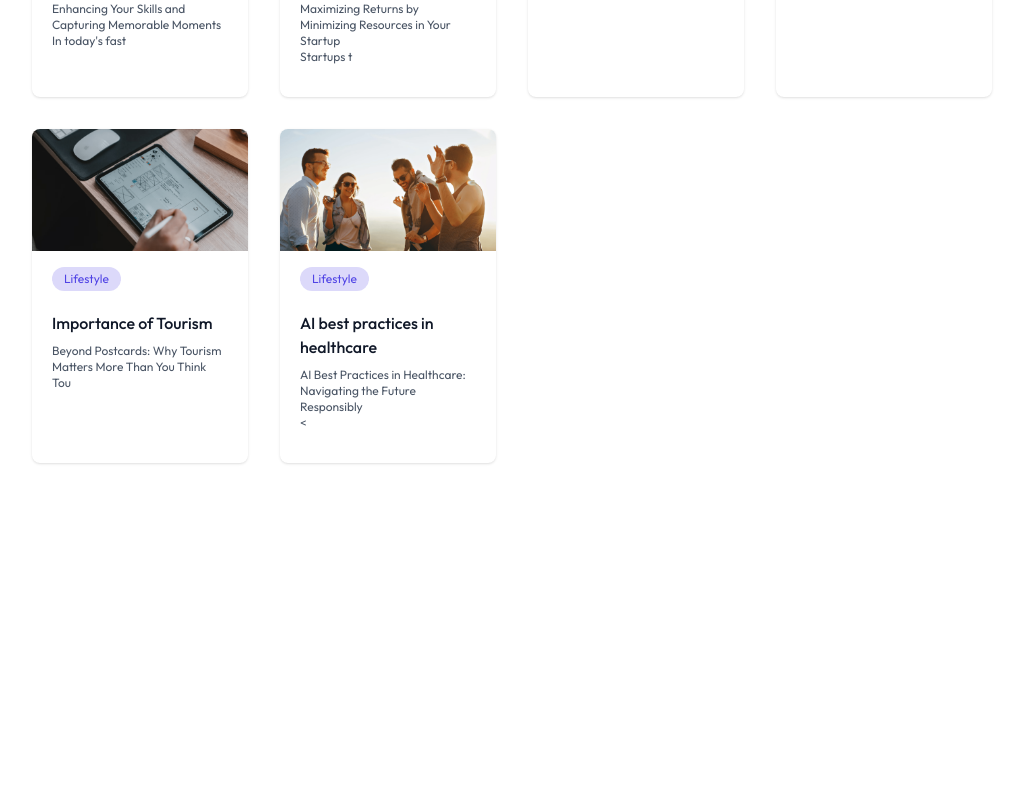
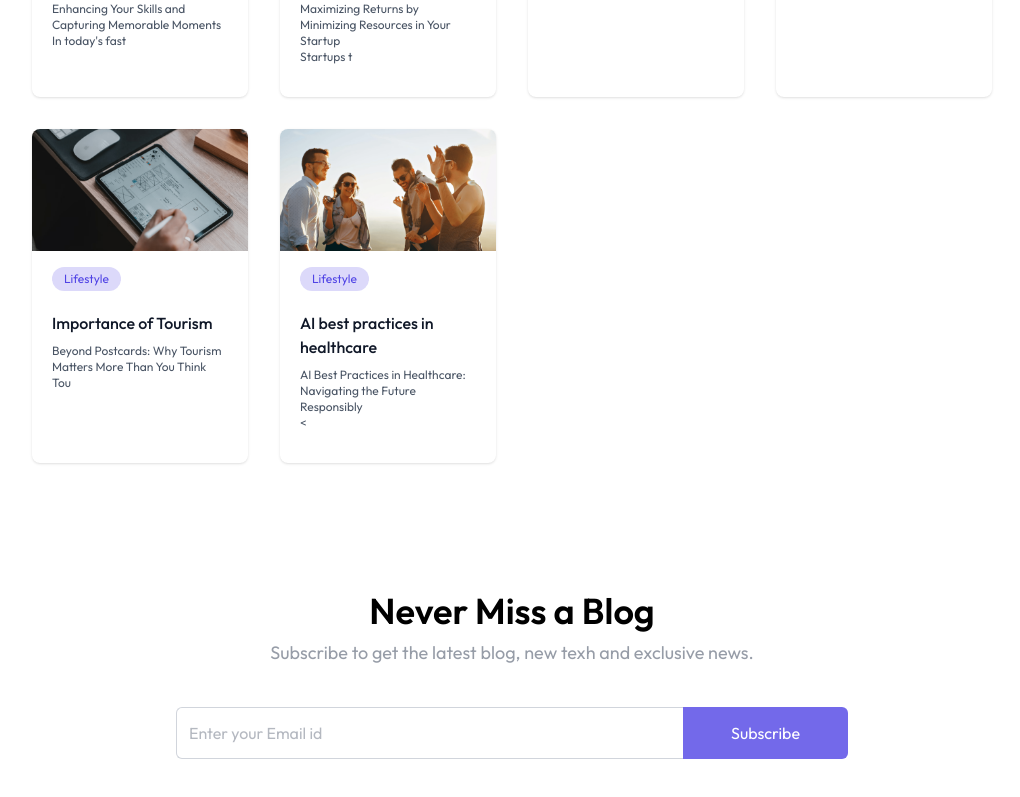
Before and after one commit to JUDHI3134/blog-by-jb, a React (Vite) app in the folder client/: page / in a window 1280 px wide. Shown: the part 1244-2041 px from the top of the page, without its empty margins (128-1148 px from the left). Before the commit the page ends 1803 px from the top, so only its background shows below. Built offline with nearby package versions, Linux system fonts and the light colour scheme.

Commit message:
create newsletter component

```diff
--- a/client/src/components/Header.jsx
+++ b/client/src/components/Header.jsx
@@ -16,7 +16,7 @@
               <p className='my-6 sm:my-8 max-w-2xl m-auto max-sm:text-xs text-gray-500'>Explore our AI-powered blog for smart insights, automated content, and real-time updates that transform writing, trends, and productivity using intelligent tools.</p>
 
               <form className='flex justify-between max-w-lg max-sm:scale-75 mx-auto border border-gray-300 bg-white rounded overflow-hidden'>
-                  <input className='w-full pl-4 outline-none' type="text" placeholder='Search for blogs' />
+                  <input className='w-full pl-4 outline-none' type="text" placeholder='Search for blogs' required />
                   <button className=' bg-primary text-white px-8 py-2 m-1.5 rounded hover:scale-105 transition-all cursor-pointer' type="submit">Search</button>
               </form>
 
--- /dev/null
+++ b/client/src/components/NewsLetter.jsx
@@ -0,0 +1,16 @@
+import React from 'react'
+
+const NewsLetter = () => {
+  return (
+    <div className='flex flex-col items-center justify-center text-center space-y-2 my-32'>
+      <h1 className='text-2xl md:text-4xl font-semibold'>Never Miss a Blog</h1>
+          <p className='md:text-lg pb-8 text-gray-500/70'>Subscribe to get the latest blog, new texh and exclusive news.</p>
+          <form className='flex items-center justify-between max-w-2xl w-full h-12 md:h-13'>
+              <input className='border border-gray-300 rounded-md h-full border-r-0 outline-none w-full rounded-r-none px-3 text-gray-500' type="text" placeholder='Enter your Email id' required />
+              <button type="submit" className='px-8 md:px-12 h-full text-white bg-primary/80 hover:bg-primary transition-all cursor-pointer rounded-md rounded-l-none'>Subscribe</button>
+          </form>
+    </div>
+  )
+}
+
+export default NewsLetter
--- a/client/src/pages/Home.jsx
+++ b/client/src/pages/Home.jsx
@@ -2,6 +2,7 @@
 import Navbar from '../components/Navbar'
 import Header from '../components/Header'
 import BlogList from '../components/BlogList'
+import NewsLetter from '../components/NewsLetter'
 
 const Home = () => {
   return (
@@ -9,6 +10,7 @@
           <Navbar />
           <Header />
           <BlogList />
+          <NewsLetter />
     </div>
   )
 }
```
